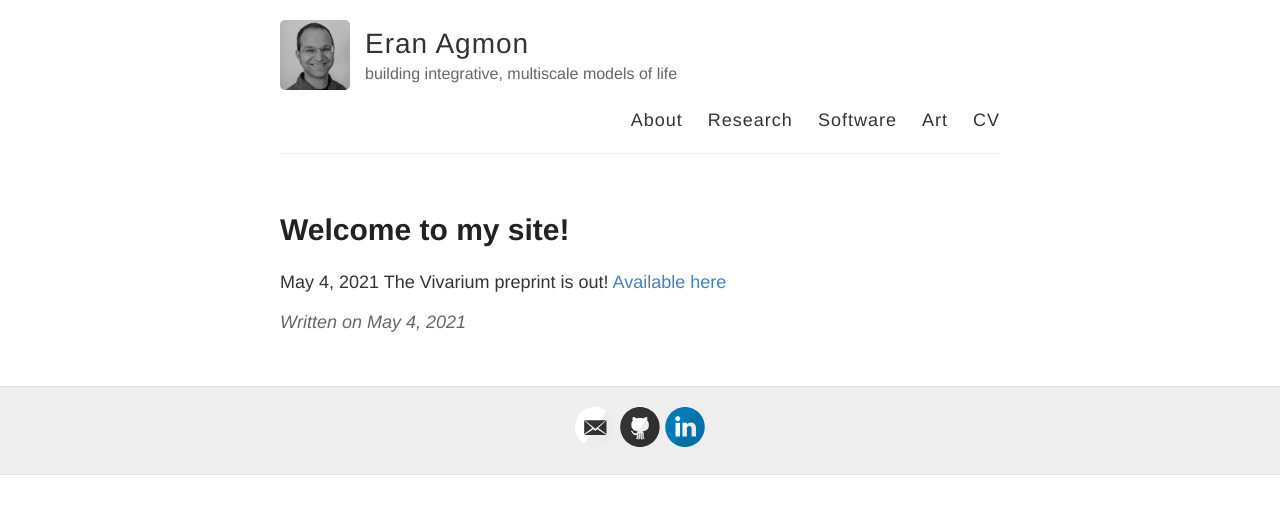
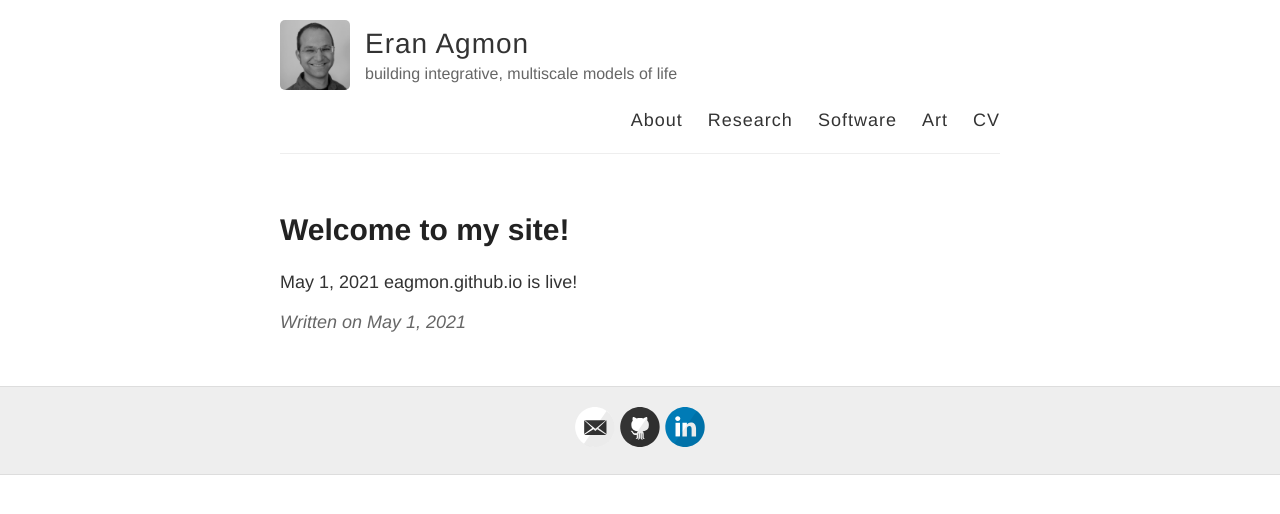
Before and after one commit to eagmon/eagmon.github.io, a Jekyll site: the page built from _posts/2021-5-1-welcome.md, in a window 1280 px wide. Shown: the top 514 px of the page. Built offline with Jekyll 4.4.1, drawn with Linux system fonts in a browser that asks for light colours.

Commit message:
add posts

```diff
--- /dev/null
+++ b/_posts/2021-5-1-welcome.md
@@ -0,0 +1,7 @@
+---
+layout: post
+title: Welcome to my site!
+---
+
+May 1, 2021
+eagmon.github.io is live!
```
Also changed, not shown: _posts/nasa.md (added, +12 -0 lines), _posts/vivarium_collective.md (added, +9 -0 lines), _posts/vivarium_preprint.md (renamed from _posts/2021-5-4-welcome.md, +1 -1 lines).
